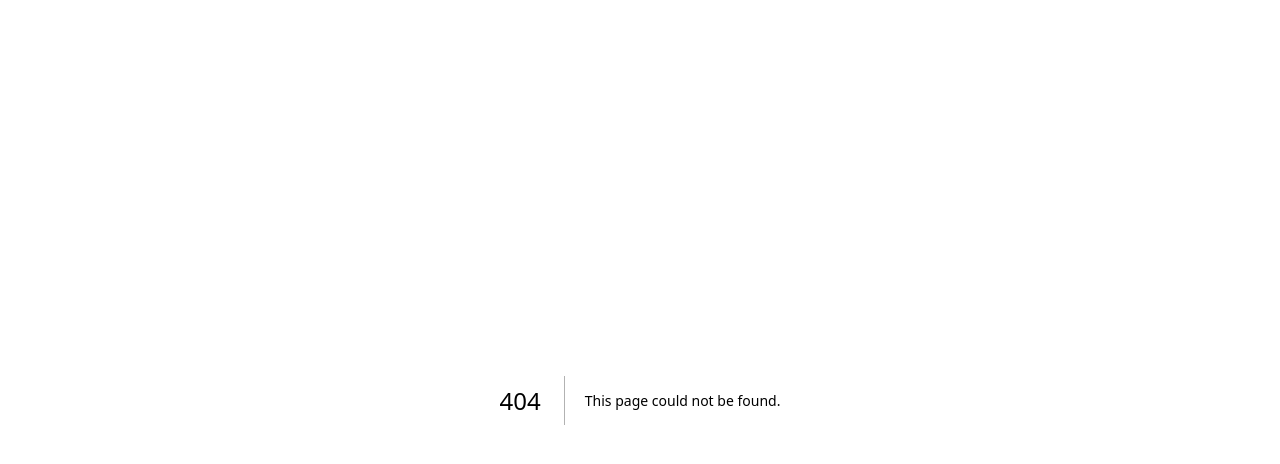
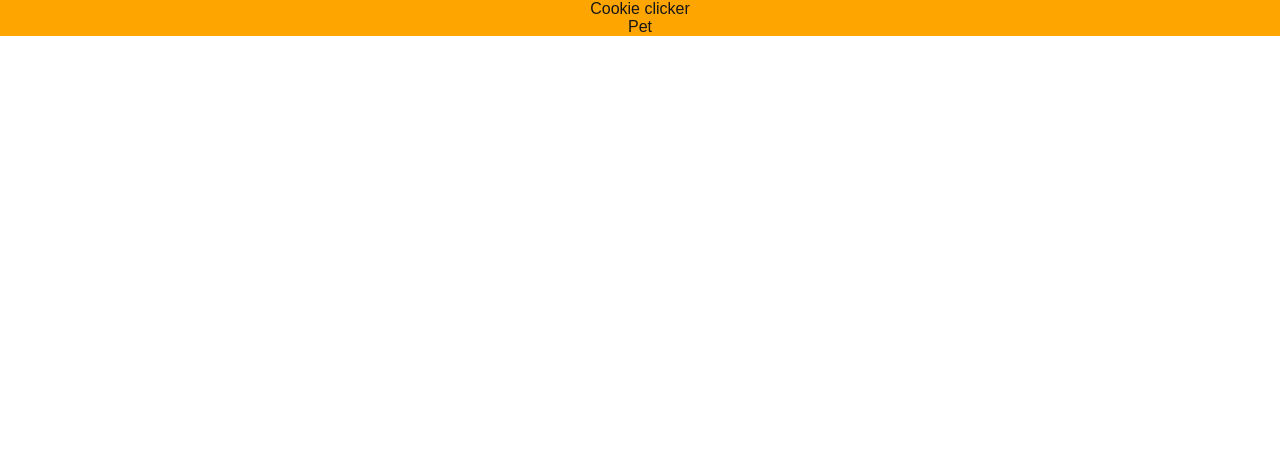
Before and after one commit to ShiCheng-Lu/website, a Next.js app: page /games in a window 1280 px wide. Before the commit this address had no page. Shown: the top 464 px of the page. Built offline with nearby package versions, Linux system fonts and the light colour scheme.

Commit message:
add games navigation

```diff
--- a/src/components/CookieClicker.module.css
+++ b/src/app/games/cookie-clicker/CookieClicker.module.css
@@ -31,7 +31,7 @@
 }
 
 .CookieClickerPlusOne {
-  color: var(--foreground);
+  color: white;
   font-weight: bold;
   pointer-events: none;
 
--- a/src/components/CookieClicker.tsx
+++ b/src/app/games/cookie-clicker/CookieClicker.tsx
@@ -10,7 +10,7 @@
 import { useEffect, useState } from "react";
 import styles from "./CookieClicker.module.css";
 import React from "react";
-import ClickAnimation from "./ClickAnimation";
+import ClickAnimation from "@/components/ClickAnimation";
 
 export type CookieClickerProps = {
   leaderboard_count?: number;
@@ -94,6 +94,8 @@
       return "🥈";
     } else if (index === 2) {
       return "🥉";
+    } else if (isUser(leaderboard[index])) {
+      return "➡️";
     } else {
       return "     ";
     }
@@ -122,7 +124,7 @@
                 }`}
                 key={index}
               >
-                <p style={{whiteSpace: "pre"}}>
+                <p style={{ whiteSpace: "pre" }}>
                   {place(index)} {row.display_name}
                 </p>
                 <p>{row.count + (isUser(row) ? increment : 0)}</p>
--- a/src/app/games/cookie-clicker/page.tsx
+++ b/src/app/games/cookie-clicker/page.tsx
@@ -1,6 +1,6 @@
 "use client";
 
-import CookieClicker from "@/components/CookieClicker";
+import CookieClicker from "@/app/games/cookie-clicker/CookieClicker";
 import styles from "./page.module.css";
 
 export default function CookieClickerPage() {
--- /dev/null
+++ b/src/app/games/page.module.css
@@ -0,0 +1,11 @@
+.GameNav {
+  padding: 15;
+  margin-top: 20;
+  border: 0;
+  border-radius: 20;
+  background-color: orange;
+  width: 220;
+  justify-content: center;
+  align-items: center;
+  display: flex;
+}
--- /dev/null
+++ b/src/app/games/page.tsx
@@ -0,0 +1,15 @@
+import Link from "next/link";
+import styles from "./page.module.css";
+
+export default function Games() {
+  return (
+    <div style={{ display: "flex", flexDirection: "column" }}>
+      <Link className={styles.GameNav} href="/games/cookie-clicker">
+        Cookie clicker
+      </Link>
+      <Link className={styles.GameNav} href="/games/pet">
+        Pet
+      </Link>
+    </div>
+  );
+}
--- a/src/app/globals.css
+++ b/src/app/globals.css
@@ -38,5 +38,15 @@
 @media (prefers-color-scheme: dark) {
   html {
     color-scheme: dark;
+
+    --background: #011635;
+    --foreground: #ededed;
+
+    --text-primary: #ededed;
+    --text-secondary: #999;
+
+    --button-primary-hover: #ccc;
+    --button-secondary-hover: #1a1a1a;
+    --button-secondary-border: #1a1a1a;
   }
 }
--- a/src/app/page.module.css
+++ b/src/app/page.module.css
@@ -91,17 +91,3 @@
     padding: 48px 24px;
   }
 }
-
-@media (prefers-color-scheme: dark) {
-  .page {
-    --background: #011635;
-    --foreground: #ededed;
-
-    --text-primary: #ededed;
-    --text-secondary: #999;
-
-    --button-primary-hover: #ccc;
-    --button-secondary-hover: #1a1a1a;
-    --button-secondary-border: #1a1a1a;
-  }
-}
--- a/src/app/page.tsx
+++ b/src/app/page.tsx
@@ -16,7 +16,7 @@
 import { TabSwitcher, Tab } from "@/components/TabSwitcher";
 import { isMobile } from "react-device-detect";
 import { ViolaAdvert } from "./ViolaAdvert";
-import CookieClicker from "@/components/CookieClicker";
+import CookieClicker from "@/app/games/cookie-clicker/CookieClicker";
 
 function isSafari() {
   if (typeof DeviceMotionEvent != "undefined") {
@@ -134,6 +134,10 @@
       <Link className={styles.navButton} href="/archery">
         Try archery? 🏹
       </Link> */}
+
+        <Link className={styles.navButton} href="/games">
+          Games!
+        </Link>
 
         <Link
           className={styles.navButton}
```
